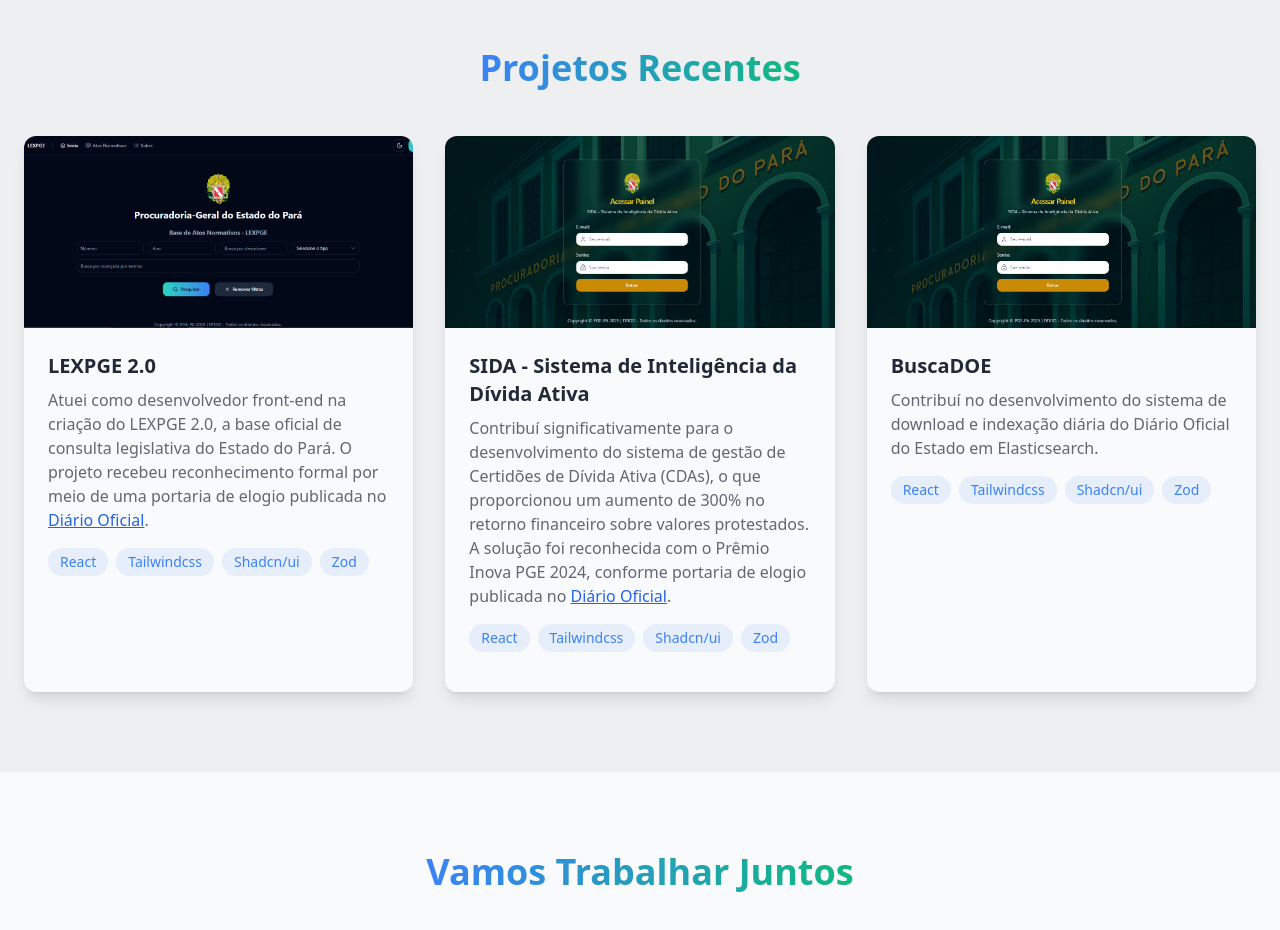
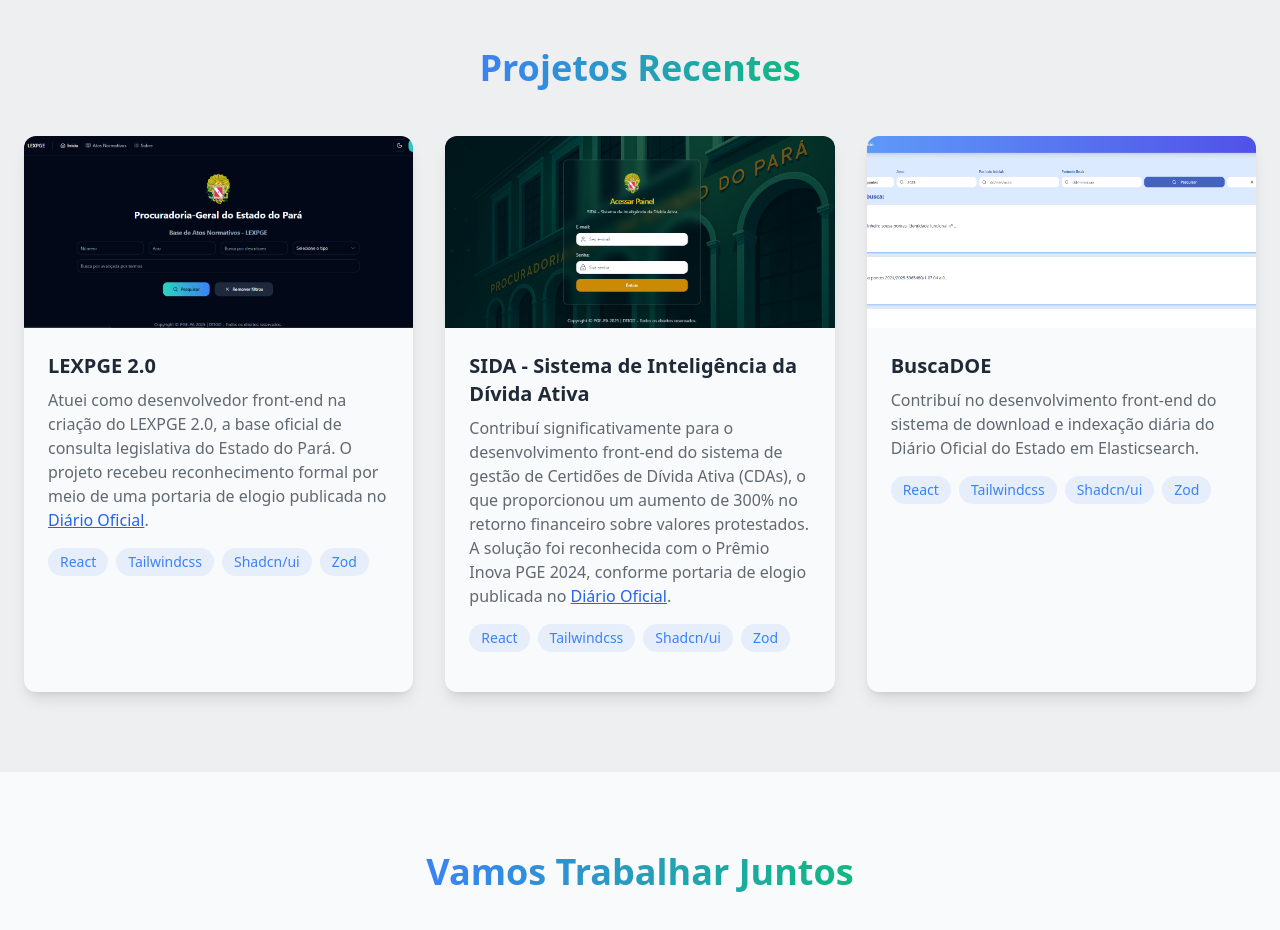
Before and after one commit to anderson-pontes/landingpage, a React (Vite) app: page / in a window 1280 px wide. Shown: the part 2480-3410 px from the top of the page. Built offline with nearby package versions, Linux system fonts and the light colour scheme.

Commit message:
descrição buscadoe

```diff
--- a/src/App.tsx
+++ b/src/App.tsx
@@ -7,6 +7,7 @@
 import AndersonPontes from './assets/profile-pic.png'
 import LexPge from './assets/lex.png'
 import Sida from './assets/sida.png'
+import BuscaDoe from './assets/buscadoe.png'
 
 
 
@@ -258,7 +259,7 @@
               title="SIDA - Sistema de Inteligência da Dívida Ativa"
               description={
                 <>
-                  Contribuí significativamente para o desenvolvimento do sistema de gestão de Certidões de Dívida Ativa (CDAs), o que proporcionou um aumento de 300% no retorno financeiro sobre valores protestados.
+                  Contribuí significativamente para o desenvolvimento front-end do sistema de gestão de Certidões de Dívida Ativa (CDAs), o que proporcionou um aumento de 300% no retorno financeiro sobre valores protestados.
                   A solução foi reconhecida com o Prêmio Inova PGE 2024, conforme portaria de elogio publicada no{' '}
                   <a
                     href="https://lex.pge.pa.gov.br/#/texto-integral/22767"
@@ -279,12 +280,12 @@
               title="BuscaDOE"
               description={
                 <>
-                  Contribuí no desenvolvimento do sistema de download e indexação diária do Diário Oficial do Estado em Elasticsearch.
+                  Contribuí no desenvolvimento front-end do sistema de download e indexação diária do Diário Oficial do Estado em Elasticsearch.
 
                 </>
               }
               technologies={['React', 'Tailwindcss', 'Shadcn/ui', 'Zod']}
-              imageUrl={Sida}
+              imageUrl={BuscaDoe}
               demoUrl="X"
             />
 
```
Also changed, not shown: src/assets/buscadoe.png (added).
